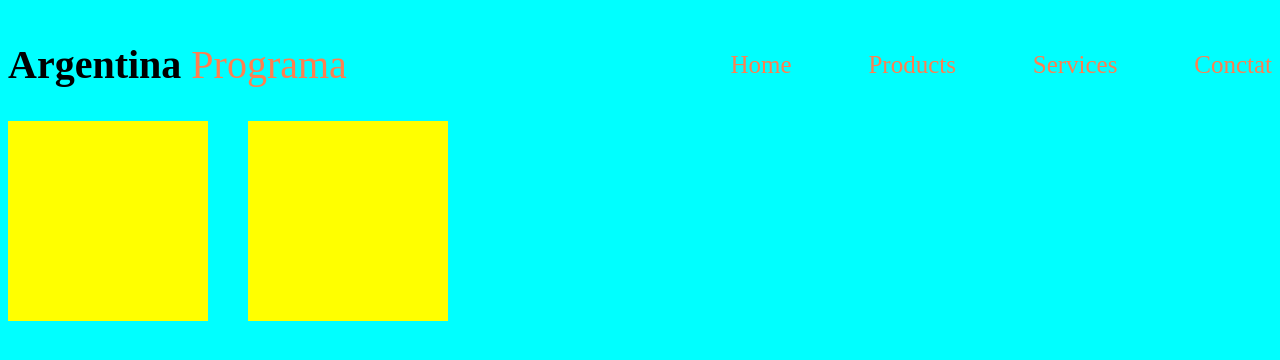
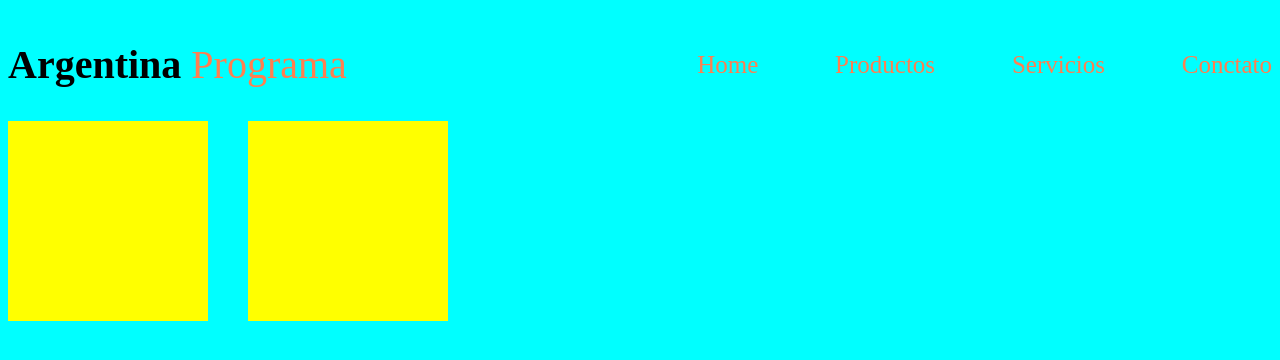
Before and after one commit to lucasEB22/repositorio1, a plain HTML site: page index.html in a window 1280 px wide. Drawn offline with nearby package versions, Linux system fonts and the light colour scheme.

Commit message:
actualize el navegador

```diff
--- a/index.html
+++ b/index.html
@@ -15,9 +15,9 @@
         </button>
         <nav>
             <a href="">Home</a>
-            <a href="">Products</a>
-            <a href="">Services</a>
-            <a href="">Conctat</a>
+            <a href="">Productos</a>
+            <a href="">Servicios</a>
+            <a href="">Conctato</a>
         </nav>
     </header>
     <main>
```
